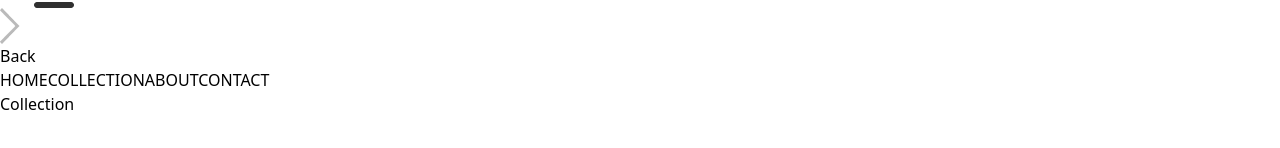
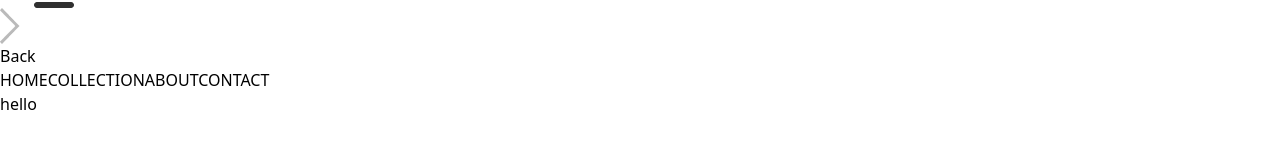
Before and after one commit to gokul-krishnanr-05/Ecommerce-clothing, a React (Vite) app in the folder frontend/: page /collection in a window 1280 px wide. Shown: the part 430-578 px from the top of the page. Built offline with nearby package versions, Linux system fonts and the light colour scheme.

Commit message:
change hello

```diff
--- a/frontend/src/pages/Collection.jsx
+++ b/frontend/src/pages/Collection.jsx
@@ -2,7 +2,7 @@ import React from 'react'
 
 const Collection = () => {
   return (
-    <div>Collection</div>
+    <div>hello</div>
   )
 }
 
```
